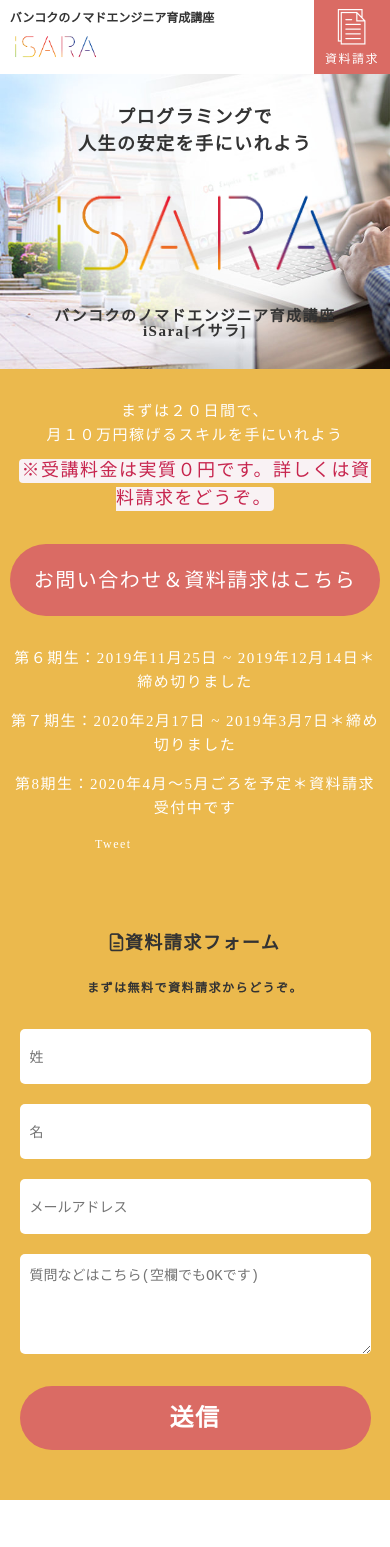
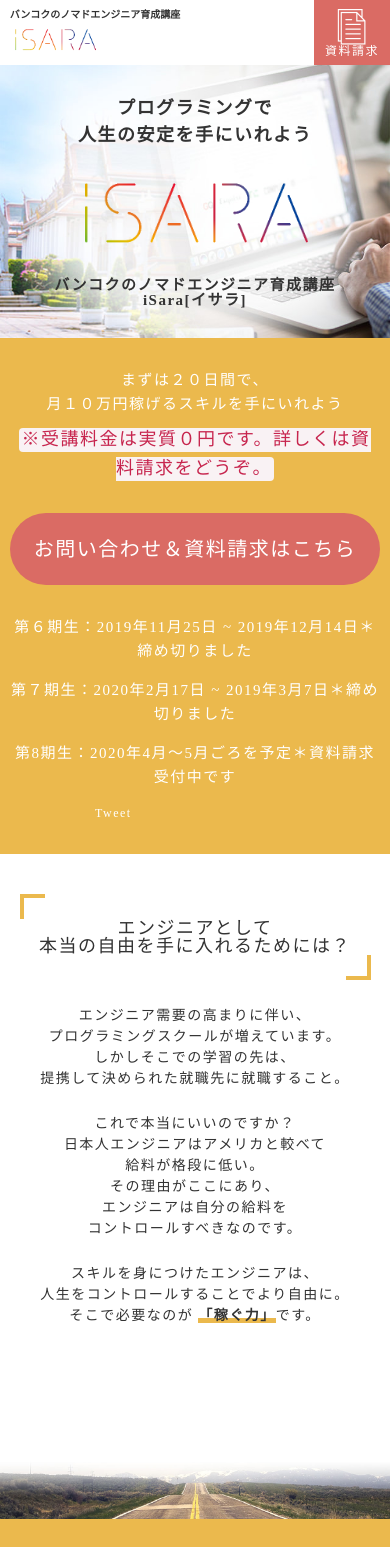
Before and after one commit to MasanoriSaito/isara, a plain HTML site: page index.html in a window 390 px wide. Shown: the top 1547 px of the page. Drawn offline with Linux system fonts and the light colour scheme.

Commit message:
intro作成、jquery修正

```diff
--- a/index.html
+++ b/index.html
@@ -72,6 +72,26 @@
             </div>
         </section>
 
+        <section id="introduction">
+            <div class="brackets">
+                <h3 class="brackets_logo">エンジニアとして
+                    <br class="brsp">本当の自由を手に入れるためには？</h3>
+            </div>
+            <div class="intro_content">
+                <p>エンジニア需要の高まりに伴い、<br class="brsp">プログラミングスクールが増えています。
+                    <br>しかしそこでの学習の先は、 <br class="brsp">提携して決められた就職先に就職すること。</p>
+                <p>これで本当にいいのですか？
+                    <br>日本人エンジニアはアメリカと較べて<br class="brsp">給料が格段に低い。
+                    <br>その理由がここにあり、 <br class="brsp">エンジニアは自分の給料を<br class="brsp">コントロールすべきなのです。</p>
+                <p>スキルを身につけたエンジニアは、<br class="brsp">人生をコントロールすることでより自由に。
+                    <br>そこで必要なのが <span>「稼ぐ力」</span>です。</p>
+            </div>
+        </section>
+
+        <section id="about">
+
+        </section>
+
         <section id="contactform" class="inner">
             <div class="form_wrap">
                 <div class="title">
@@ -104,7 +124,7 @@
                                 <i class="far fa-question-circle"></i>
                                 <p>プログラミングスキルは必要ですか？</p>
                             </div>
-                            <i class="fas fa-angle-down down"></i>
+                            <i class="fas fa-angle-down"></i><i class="fas fa-angle-up up"></i>
                         </div>
                         <div class="q_item__content">
                             <p>いいえ、必要ありません。しかし、iSaraでは参加費以上の金額が稼げることを保障しています。 従って、事前通話面談時点で簡単なテストを実施し、場合によってはお断りをしております。この点だけはご了承ください。</p>
@@ -117,6 +137,7 @@
                                 <p>参加費以上に稼げなかったらどうなりますか？</p>
                             </div>
                             <i class="fas fa-angle-down"></i>
+                            <i class="fas fa-angle-up up"></i>
                         </div>
                         <div class="q_item__content">
                             <p>参加費である258,000円以上の金額をトータルで稼ぐまで、無期限でサポート延長いたします。（講座参加後、週30時間以上の実践をすることと、週１回の実践報告をすることが延長条件です。）きちんと学び実践すれば、フリーランスでも収入を作ることは十分に可能です。</p>
@@ -129,6 +150,7 @@
                                 <p>滞在中の宿泊先はどうなりますか？</p>
                             </div>
                             <i class="fas fa-angle-down"></i>
+                            <i class="fas fa-angle-up up"></i>
                         </div>
                         <div class="q_item__content">
                             <p>宿泊費用が必要ですが、iSara提携のホステルに宿泊することになりますので心配はありません。</p>
@@ -141,6 +163,7 @@
                                 <p>滞在中の食事はどうなりますか？</p>
                             </div>
                             <i class="fas fa-angle-down"></i>
+                            <i class="fas fa-angle-up up"></i>
                         </div>
                         <div class="q_item__content">
                             <p>拠点となる新築シェアハウスの周辺に、50バーツ程度の（160円）安価な飲食店が多数あります。 日本食レストランもありますし、出前を取ることも可能です。</p>
@@ -153,6 +176,7 @@
                                 <p>追加でかかる費用はありますか？</p>
                             </div>
                             <i class="fas fa-angle-down"></i>
+                            <i class="fas fa-angle-up up"></i>
                         </div>
                         <div class="q_item__content">
                             <p>宿泊費（トータル20000円）と食費（一食150円程度）くらいです。</p>
@@ -165,6 +189,7 @@
                                 <p>就職、転職はできますか？</p>
                             </div>
                             <i class="fas fa-angle-down"></i>
+                            <i class="fas fa-angle-up up"></i>
                         </div>
                         <div class="q_item__content">
                             <p>DODAの調査によると、2017年のエンジニアの求人倍率は7.5倍です。これは、人材不足が叫ばれる医療業界（医師：6倍、看護師：3倍）よりも高い数値です。ですのできちんとしたスキルを身につけることができれば、就職・転職には困らないはずです。元リクルートの転職のプロも運営スタッフとして参加しています。</p>
@@ -177,6 +202,7 @@
                                 <p>フリーランスにならなければならないのですか？</p>
                             </div>
                             <i class="fas fa-angle-down"></i>
+                            <i class="fas fa-angle-up up"></i>
                         </div>
                         <div class="q_item__content">
                             <p>いいえ、必ずフリーランスにならないといけないわけではありません。 実際に過去の卒業生の方の進路も、独立、副業として続ける、就職するなど様々です。</p>
@@ -189,6 +215,7 @@
                                 <p>ノマドワーカー的に世界を旅しながら働きたいです。可能ですか？</p>
                             </div>
                             <i class="fas fa-angle-down"></i>
+                            <i class="fas fa-angle-up up"></i>
                         </div>
                         <div class="q_item__content">
                             <p>きちんと努力し、スキルを身に着けることができれば可能です。 iSaraは、「好きなときに働き、好きなときに遊ぶ」という人生を送れる人を増やすために開講しました。 ちなみに、講師は全員ノマドワーカーとして、働きながら自由に世界中を旅しています</p>
@@ -201,6 +228,7 @@
                                 <p>学ぶプログラミング言語は何ですか？</p>
                             </div>
                             <i class="fas fa-angle-down"></i>
+                            <i class="fas fa-angle-up up"></i>
                         </div>
                         <div class="q_item__content">
                             <p>HTML / CSS / PHPを学びます。どの言語も需要が高いです。</p>
@@ -213,6 +241,7 @@
                                 <p>将来的にwebサービス、アプリ、メディアを作りたいです。</p>
                             </div>
                             <i class="fas fa-angle-down"></i>
+                            <i class="fas fa-angle-up up"></i>
                         </div>
                         <div class="q_item__content">
                             <p>経験してる講師がいますよ。大丈夫です。</p>
@@ -225,6 +254,7 @@
                                 <p>次回開催予定はありますか？</p>
                             </div>
                             <i class="fas fa-angle-down"></i>
+                            <i class="fas fa-angle-up up"></i>
                         </div>
                         <div class="q_item__content">
                             <p>未定です。まずはお問合せください。</p>
@@ -237,6 +267,7 @@
                                 <p>海外に出るのが初めてで不安です。</p>
                             </div>
                             <i class="fas fa-angle-down"></i>
+                            <i class="fas fa-angle-up up"></i>
                         </div>
                         <div class="q_item__content">
                             <p>講師陣が現地での生活をサポートしますので安心してください。ただしパスポート取得は必要です。</p>
@@ -249,6 +280,7 @@
                                 <p>タイ語、英語が一切話せません。参加可能でしょうか？</p>
                             </div>
                             <i class="fas fa-angle-down"></i>
+                            <i class="fas fa-angle-up up"></i>
                         </div>
                         <div class="q_item__content">
                             <p>タイ語スタッフ、英語スタッフがいるのでOKです。日本人、タイ人スタッフがおりますので、期間中のトラブル対応の心配は必要ありません。</p>
@@ -261,6 +293,7 @@
                                 <p>治安はどうですか？</p>
                             </div>
                             <i class="fas fa-angle-down"></i>
+                            <i class="fas fa-angle-up up"></i>
                         </div>
                         <div class="q_item__content">
                             <p>バンコクは、東南アジアや南アジアの他の国の都市部と比べると、街中も整備されており、非常に治安の良い街です。日本ほどではないですが、世界でも非常に治安の良い国として知られています。</p>
@@ -272,7 +305,7 @@
                                 <i class="far fa-question-circle"></i>
                                 <p>パソコンは必要ですか？</p>
                             </div>
-                            <i class="fas fa-angle-down"></i>
+                            <i class="fas fa-angle-down"></i><i class="fas fa-angle-up up"></i>
                         </div>
                         <div class="q_item__content">
                             <p>はい。ノートPCのご用意が必要です。</p>
--- a/scss/_firstview.scss
+++ b/scss/_firstview.scss
@@ -3,12 +3,13 @@
     background-position: center;
     display: flex;
     justify-content: center;
-    padding: 164px 0 90px;
+    padding: 90px 0;
     background-image: url(../img/main.jpg);
     background-size: cover;
+    margin-top: 65px;
     @include sp {
         background-image: url(../img/mainsp.jpg);
-        padding: 104px 0 30px;
+        padding: 30px 0;
     }
 }
 
@@ -29,7 +30,7 @@
         width: 310px;
         margin: 0 auto;
         .fv_logo {
-            width: 100%;
+            width: 80%;
             margin-bottom: 20px;
             @include sp {
                 padding: 20px 0;
--- a/scss/_header.scss
+++ b/scss/_header.scss
@@ -3,12 +3,13 @@ header {
     background-color: #fff;
     width: 100%;
     z-index: 10;
+    top: 0%;
 }
 .hd_wrap {
     width: 100%;
     padding: 15px 0;
     @include sp {
-        padding: 12px 0;
+        padding: 10px 0;
     }
 }
 
@@ -43,7 +44,8 @@ header {
         font-weight: bold;
         padding-bottom: 7px;
         @include sp {
-            font-size: 12px;
+            font-size: 10px;
+            padding-bottom: 4px;
             letter-spacing: normal;
         }
     }
--- /dev/null
+++ b/scss/_introduction.scss
@@ -0,0 +1,33 @@
+#introduction {
+    background-image: url(../img/introbottom.jpg);
+    background-size: cover;
+    background-position: bottom;
+    padding: 40px 0 20vh;
+    height: inherit;
+    @include sp {
+        background-size: contain;
+        background-repeat: no-repeat;
+    }
+}
+
+.intro_content {
+    width: 80%;
+    margin: 0 auto;
+    text-align: center;
+    font-size: 1.6rem;
+    line-height: 1.5;
+    padding: 25px 0;
+    @include sp {
+        font-size: 1.4rem;
+    }
+    p {
+        margin-bottom: 24px;
+        &:last-child {
+            margin: 0;
+        }
+        span {
+            font-weight: bold;
+            background: linear-gradient(transparent 70%, $yellow 70%);
+        }
+    }
+}
--- a/scss/_lib.scss
+++ b/scss/_lib.scss
@@ -71,6 +71,59 @@ body {
     }
 }
 
+.brackets {
+    width: 820px;
+    margin: 0 auto;
+    text-align: center;
+    padding: 15px 0;
+    position: relative;
+    @include tab {
+        width: 90%;
+    }
+    &_logo {
+        font-size: 2.8rem;
+        margin: 10px 0;
+        @include sp {
+            font-size: 1.8rem;
+        }
+    }
+    &:before {
+        position: absolute;
+        content: "";
+        width: 50px;
+        height: 50px;
+        top: 0;
+        left: 0;
+        border-top: 4px solid $yellow;
+        border-left: 4px solid $yellow;
+        @include sp {
+            width: 25px;
+            height: 25px;
+        }
+    }
+    &:after {
+        position: absolute;
+        content: "";
+        width: 50px;
+        height: 50px;
+        bottom: 0;
+        right: 0;
+        border-bottom: 4px solid $yellow;
+        border-right: 4px solid $yellow;
+        @include sp {
+            width: 25px;
+            height: 25px;
+        }
+    }
+}
+
+.brsp {
+    display: none;
+    @include sp {
+        display: block;
+    }
+}
+
 .title {
     display: flex;
     justify-content: center;
--- a/scss/_question.scss
+++ b/scss/_question.scss
@@ -14,14 +14,14 @@
         border: 1px solid $gray;
         padding: 20px;
         border-radius: 3px;
+        &:hover {
+            cursor: pointer;
+        }
         i {
             font-size: 3rem;
             color: $gray;
             @include sp {
                 font-size: 2rem;
-            }
-            &:hover {
-                cursor: pointer;
             }
         }
 
--- a/scss/main.scss
+++ b/scss/main.scss
@@ -3,6 +3,7 @@
 @import "header";
 @import "firstview";
 @import "conversion";
+@import "introduction";
 
 @import "form";
 @import "question";
```
Also changed, not shown: js/script.js (+5 -2 lines), css/main.css, 2 other files.
